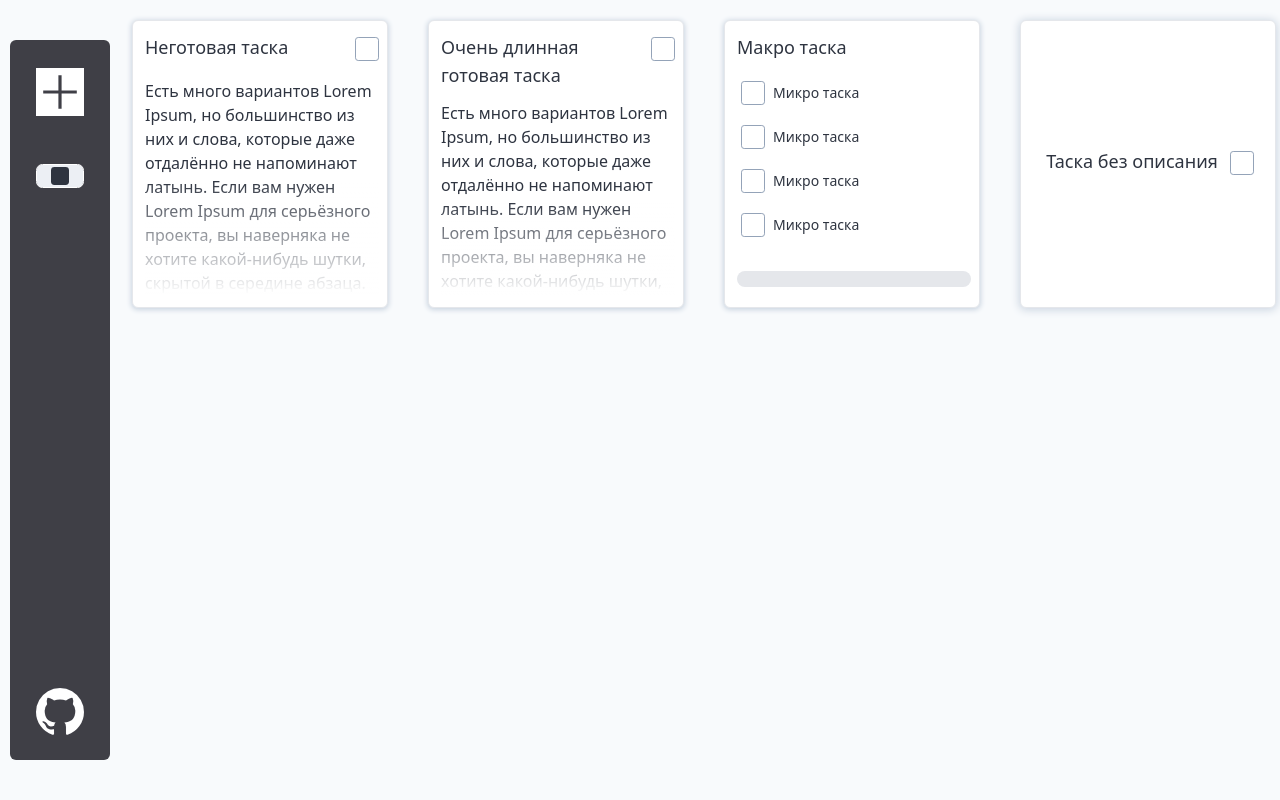
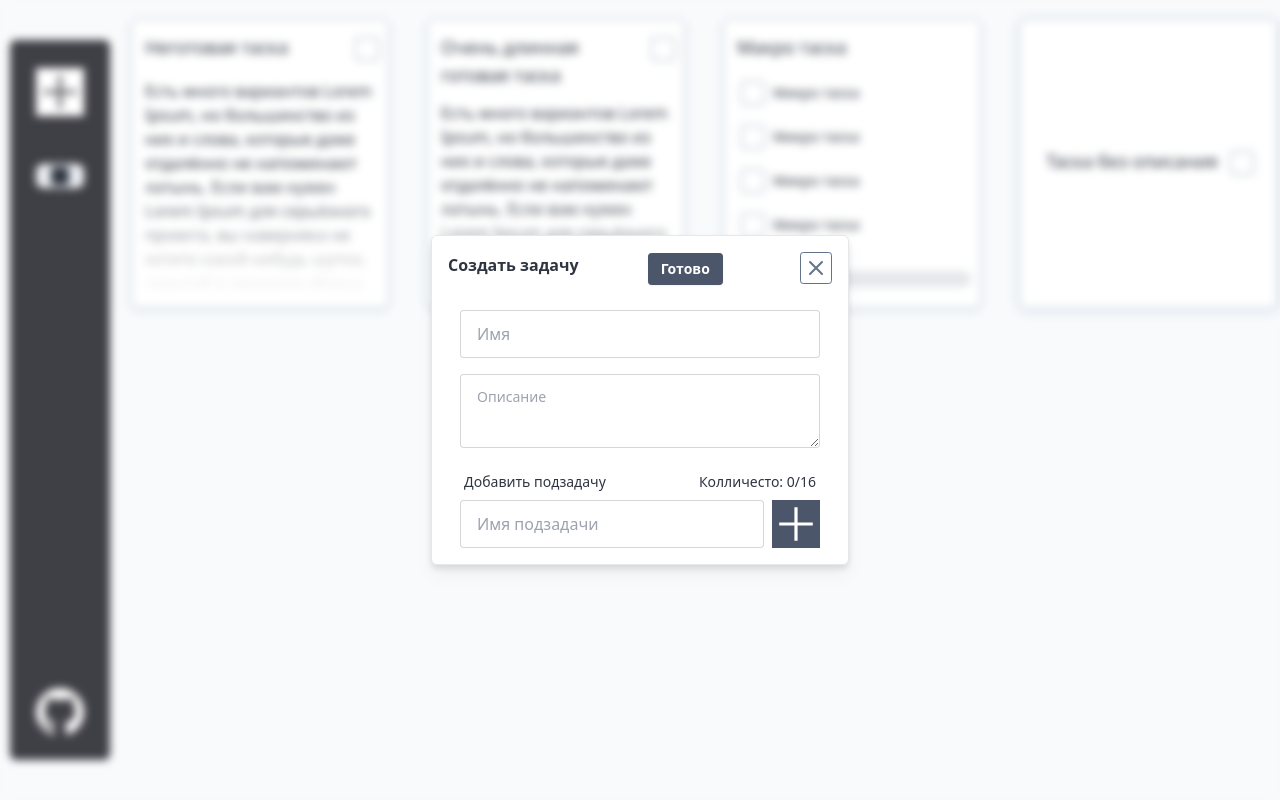
Before and after one commit to al-revenko/vtasks, a Vue app: page / in a window 1280 px wide. Both pictures are taken after a click on the button 60 px from the left and 92 px from the top of the page. Built offline with nearby package versions, Linux system fonts and the light colour scheme.

Commit message:
Сделал компонент CreateTaskModal

```diff
--- /dev/null
+++ b/src/components/CreateTaskModal.vue
@@ -0,0 +1,110 @@
+<template>
+  <ModalWindow v-model:is-show="isShowModel">
+    <template #head>
+      <div :class="'flex justify-between w-full'">
+        <h3 :class="'font-semibold'">Создать задачу</h3>
+        <button form="createForm" class="btn btn-neutral mx-auto btn-sm text-white" type="submit">
+          Готово
+        </button>
+      </div>
+    </template>
+    <form
+      @submit.prevent="() => (callbacks.onSubmit(), (isShowModel = false))"
+      id="createForm"
+      :class="`
+        grid grid-cols-1 grid-rows-[repeat(3, max-content)] grid-flow-row gap-4
+        pt-6 px-3 w-96
+      `"
+    >
+      <input
+        type="text"
+        placeholder="Имя"
+        class="bg-transparent input input-bordered w-full"
+        v-model="formData.title"
+      />
+      <textarea
+        class="textarea textarea-bordered bg-transparent max-h-96"
+        placeholder="Описание"
+        v-model="formData.desc"
+      ></textarea>
+      <div>
+        <label class="form-control w-full">
+          <div class="label">
+            <span class="label-text">Добавить подзадачу</span>
+            <span class="label-text">Колличесто: {{ microTasks.length }}/16</span>
+          </div>
+          <div :class="`flex gap-2`">
+            <input
+              type="text"
+              placeholder="Имя подзадачи"
+              class="input input-bordered w-full bg-transparent"
+              v-model="microTaskHeading"
+            />
+            <AddBtn type="button" @click="callbacks.onMicroTaskAdd" :class="'btn-md'" />
+          </div>
+        </label>
+      </div>
+      <ul :class="`grid grid-col-1 gap-y-2 max-h-28 ` + microTasksScroll " v-if="microTasks.length > 0">
+        <li
+          :class="`flex justify-between items-center gap-2`"
+          v-for="(task, i) in microTasks"
+          :key="i"
+        >
+          <span>{{ task }}</span>
+          <CloseBtn
+            type="button"
+            :class="'btn-xs'"
+            @click="() => (callbacks.onMicroTasksDelete(i))"
+          />
+        </li>
+      </ul>
+    </form>
+  </ModalWindow>
+</template>
+
+<script setup lang="ts">
+import { computed, ref } from 'vue'
+import ModalWindow from '@/components/ui/ModalWindow.vue'
+import CloseBtn from '@/components/ui/CloseBtn.vue'
+import AddBtn from '@/components/ui/AddBtn.vue'
+
+interface IFormData {
+  title: string
+  desc?: string
+}
+
+const isShowModel = defineModel<boolean>('isShow', { required: true })
+const emit = defineEmits(['taskCreated'])
+
+const formData = ref<IFormData>({ title: '' })
+const microTasks = ref<string[]>([])
+const microTaskHeading = ref<string>('')
+
+const microTasksScroll = computed(() => microTasks.value.length > 4 ? ' overflow-y-scroll ' : '')
+
+const callbacks = {
+  onSubmit: () => {
+    emit('taskCreated', {
+      ...formData.value,
+      microTasks: [...microTasks.value],
+    })
+
+    formData.value = { title: '' }
+    microTasks.value = []
+    microTaskHeading.value = ''
+  },
+
+  onMicroTaskAdd() {
+    if (microTaskHeading.value.length > 0) {
+      microTasks.value.push(microTaskHeading.value)
+      microTaskHeading.value = ''
+    }
+  },
+
+  onMicroTasksDelete(index: number) {
+    microTasks.value.splice(index, 1)
+  },
+}
+</script>
+
+<style scoped></style>
--- a/src/views/HomePage.vue
+++ b/src/views/HomePage.vue
@@ -1,7 +1,7 @@
 <template>
   <PageLayout>
     <template #bar>
-      <MenuBar @task-add="callbacks.onTaskAdd" v-model:mode="mode" />
+      <MenuBar v-model:mode="mode" v-model:form-modal-is-show="formModalIsShow" />
     </template>
     <CardsLayout>
       <template v-for="task in tasks" :key="task.id">
@@ -27,7 +27,7 @@
       v-bind="currentTask"
       v-model:is-done="currentTask.isDone"
       v-model:macro-task-data="currentTask.nestedData"
-      v-model:is-show="modalIsShow"
+      v-model:is-show="taskModalIsShow"
       @status-change="callbacks.onStatusChange"
       @task-delete="callbacks.onTaskDelete"
     />
@@ -35,11 +35,12 @@
       v-else
       v-bind="currentTask"
       v-model:is-done="currentTask.isDone"
-      v-model:is-show="modalIsShow"
+      v-model:is-show="taskModalIsShow"
       @task-delete="callbacks.onTaskDelete"
     />
   </template>
-  </template>
+  <CreateTaskModal v-model:is-show="formModalIsShow" @task-created="callbacks.onTaskCreated" />
+</template>
 
 <script setup lang="ts">
 import { computed, ref } from 'vue'
@@ -51,6 +52,7 @@ import CardsLayout from '@/components/layouts/CardsLayout.vue'
 import MenuBar from '@/components/MenuBar.vue'
 import TaskCard from '@/components/TaskCard.vue'
 import TaskModal from '@/components/TaskModal.vue'
+import CreateTaskModal from '@/components/CreateTaskModal.vue'
 
 const taskStore = useTaskStore()
 const mode = ref<boolean | null>(null)
@@ -64,14 +66,15 @@ const tasks = computed(() => {
 })
 
 const currentTask = ref<ITask | null>(null)
-const modalIsShow = ref<boolean>(false)
+const taskModalIsShow = ref<boolean>(false)
+const formModalIsShow = ref<boolean>(false)
 
 const callbacks = {
   onTaskCardClick(id: number) {
     const task = taskStore.getTaskById(id)
     if (task) {
       currentTask.value = task
-      modalIsShow.value = true
+      taskModalIsShow.value = true
     }
   },
 
@@ -83,8 +86,12 @@ const callbacks = {
     taskStore.deleteTaskByID(id)
   },
 
-  onTaskAdd() {
-    console.log('Add!')
+  onClickAdd() {
+    formModalIsShow.value = true
+  },
+
+  onTaskCreated(formData: { title: string; desc?: string; microTasks?: string[] }) {
+    taskStore.addTask(formData.title, formData.desc, formData.microTasks)
   },
 }
 </script>
```
